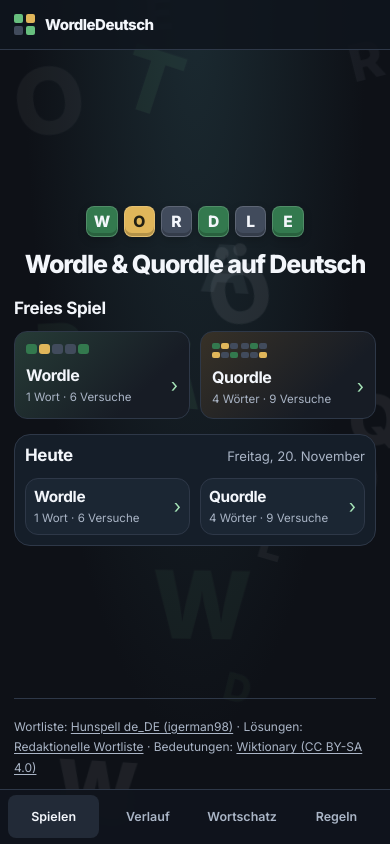
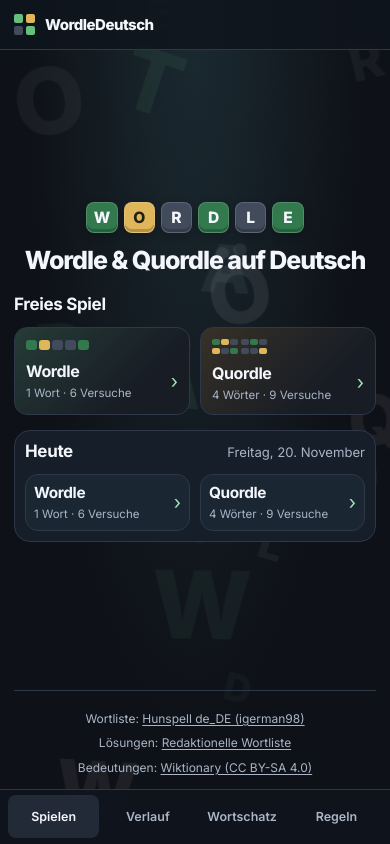
Before and after one commit to Efrem199/WordleDeutsch, a website: page index.html in a window 390 px wide. Drawn offline with Linux system fonts and the light colour scheme.

Commit message:
Center footer links and verify the touch layout

```diff
--- a/css/style.css
+++ b/css/style.css
@@ -108,11 +108,16 @@ h3 { font-size: 16px; }
 .footer {
   width: min(100% - 48px, var(--page));
   align-self: center;
+  display: flex;
+  flex-wrap: wrap;
+  justify-content: center;
+  gap: 4px 16px;
   padding: 18px 0 calc(20px + env(safe-area-inset-bottom));
   border-top: 1px solid var(--border);
   color: var(--muted);
   font-size: .75rem;
   line-height: 1.7;
+  text-align: center;
 }
 .footer a { color: inherit; }
 .storage-notice { padding: 5px 16px; color: var(--muted); text-align: center; font-size: .8rem; }
--- a/index.html
+++ b/index.html
@@ -35,9 +35,9 @@
   <div class="toast" id="toast" role="status" aria-live="polite"></div>
 
   <footer class="footer">
-    Wortliste: <a href="https://www.npmjs.com/package/dictionary-de" target="_blank" rel="noopener">Hunspell de_DE (igerman98)</a> ·
-    Lösungen: <a href="https://github.com/Efrem199/WordleDeutsch/blob/main/tools/answer_words.txt" target="_blank" rel="noopener">Redaktionelle Wortliste</a> ·
-    Bedeutungen: <a href="https://de.wiktionary.org" target="_blank" rel="noopener">Wiktionary (CC BY-SA 4.0)</a>
+    <span>Wortliste: <a href="https://www.npmjs.com/package/dictionary-de" target="_blank" rel="noopener">Hunspell de_DE (igerman98)</a></span>
+    <span>Lösungen: <a href="https://github.com/Efrem199/WordleDeutsch/blob/main/tools/answer_words.txt" target="_blank" rel="noopener">Redaktionelle Wortliste</a></span>
+    <span>Bedeutungen: <a href="https://de.wiktionary.org" target="_blank" rel="noopener">Wiktionary (CC BY-SA 4.0)</a></span>
   </footer>
 
   <script src="js/logic.js"></script>
```
Also changed, not shown: tests/browser/game.spec.cjs (+49 -0 lines).
